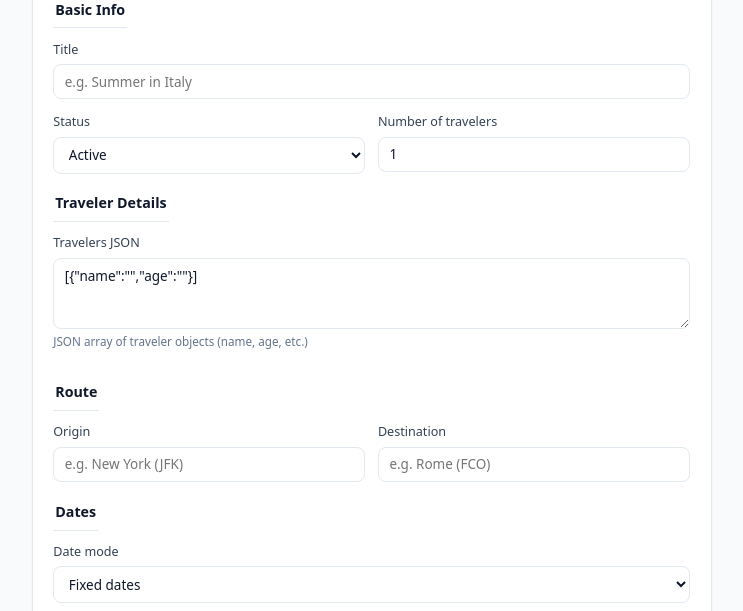
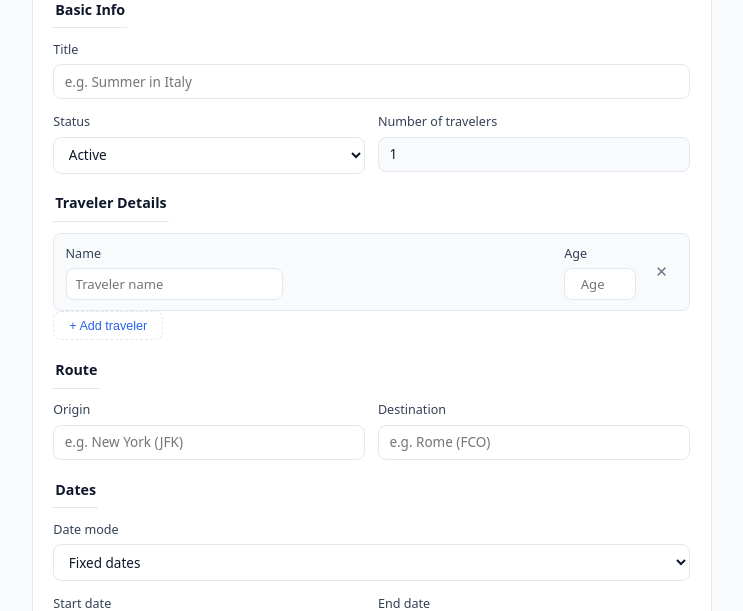
Before and after one commit to qreed60/vacation-deal-agent, a FastAPI app: page /vacations/new in a window 1280 px wide. Shown: the part 152-763 px from the top of the page, without its empty margins (151-894 px from the left). Run offline with FastAPI, Linux system fonts and the light colour scheme.

Commit message:
[dyad] Vacation Form: Traveler Details Editor (Phase 1)

```diff
--- a/app/web/static/styles.css
+++ b/app/web/static/styles.css
@@ -442,6 +442,85 @@ textarea {
   border-top: 1px solid var(--border-color);
 }
 
+/* --- Traveler Editor --- */
+.traveler-editor {
+  display: flex;
+  flex-direction: column;
+  gap: 0.5rem;
+}
+
+.traveler-row {
+  display: grid;
+  grid-template-columns: 1fr auto auto;
+  align-items: center;
+  gap: 0.625rem;
+  padding: 0.625rem 0.75rem;
+  background: #f8fafc;
+  border: 1px solid var(--border-color);
+  border-radius: var(--radius-md);
+}
+
+.traveler-row .form-group {
+  margin-bottom: 0;
+}
+
+.traveler-row input[type="text"] {
+  width: auto;
+  min-width: 160px;
+  padding: 0.4rem 0.6rem;
+  font-size: 0.875rem;
+}
+
+.traveler-row input[type="number"] {
+  width: 72px;
+  padding: 0.4rem 0.5rem;
+  font-size: 0.875rem;
+  text-align: center;
+}
+
+.btn-remove-traveler {
+  display: inline-flex;
+  align-items: center;
+  justify-content: center;
+  width: 32px;
+  height: 32px;
+  padding: 0;
+  font-size: 1rem;
+  color: var(--text-muted);
+  background: transparent;
+  border: 1px solid transparent;
+  border-radius: var(--radius-sm);
+  cursor: pointer;
+  transition: background-color 0.12s, color 0.12s, border-color 0.12s;
+}
+
+.btn-remove-traveler:hover {
+  background: #fef2f2;
+  color: var(--color-danger);
+  border-color: #fecaca;
+}
+
+.btn-add-traveler {
+  display: inline-flex;
+  align-items: center;
+  gap: 0.35rem;
+  font-size: 0.84rem;
+  font-weight: 500;
+  color: var(--color-primary);
+  background: transparent;
+  border: 1px dashed var(--border-color);
+  border-radius: var(--radius-md);
+  padding: 0.45rem 1rem;
+  cursor: pointer;
+  transition: background-color 0.12s, color 0.12s, border-color 0.12s;
+}
+
+.btn-add-traveler:hover {
+  background: #eff6ff;
+  color: var(--color-primary-hover);
+  border-color: var(--color-primary);
+}
+
 /* --- Detail View --- */
 .detail-header {
   display: flex;
--- a/app/web/templates/vacation_form.html
+++ b/app/web/templates/vacation_form.html
@@ -31,21 +31,25 @@
             </div>
             <div class="form-group">
               <label for="travelers">Number of travelers</label>
-              <input type="number" id="travelers" name="number_of_travelers" min="1" value="{{ vacation.number_of_travelers if vacation else 1 }}" required>
+              <input type="number" id="travelers" name="number_of_travelers" min="1" value="{{ vacation.number_of_travelers if vacation else 1 }}" required readonly style="background:#f8fafc; cursor:default;">
             </div>
           </div>
         </div>
       </fieldset>
 
-      <!-- Travelers JSON -->
+      <!-- Traveler Details -->
       <fieldset class="fieldset-section">
         <legend class="fieldset-legend">Traveler Details</legend>
-        <div class="form-group">
-          <label for="travelers_json">Travelers JSON</label>
-          <textarea id="travelers_json" name="travelers_json" rows="3" placeholder='[{"name":"Alice","age":30},{"name":"Bob","age":28}]'>{% if vacation %}{{ vacation.travelers_json }}{% else %}[{"name":"","age":""}]{% endif %}</textarea>
-          <p class="form-hint">JSON array of traveler objects (name, age, etc.)</p>
+        <div class="traveler-editor" id="travelerEditor">
+          <!-- Rows rendered by JS from travelers_json or default -->
         </div>
+        <button type="button" class="btn-add-traveler" id="addTravelerBtn">
+          + Add traveler
+        </button>
       </fieldset>
+
+      <!-- Hidden field for backend compatibility -->
+      <input type="hidden" id="travelers_json_hidden" name="travelers_json" value="">
 
       <!-- Route -->
       <fieldset class="fieldset-section">
@@ -136,4 +140,104 @@
     </form>
   </div>
 </section>
+
+<script>
+(function() {
+  var editor = document.getElementById('travelerEditor');
+  var addBtn = document.getElementById('addTravelerBtn');
+  var hiddenField = document.getElementById('travelers_json_hidden');
+  var travelersCountInput = document.getElementById('travelers');
+
+  // Parse existing JSON or start with one empty row
+  function getInitialTravelers() {
+    var raw = '{% if vacation and vacation.travelers_json %}{{ vacation.travelers_json }}{% else %}{% endif %}';
+    try {
+      var parsed = JSON.parse(raw);
+      if (Array.isArray(parsed) && parsed.length > 0) {
+        return parsed.map(function(t) {
+          return { name: t.name || '', age: t.age != null ? String(t.age) : '' };
+        });
+      }
+    } catch(e) {}
+    return [{ name: '', age: '' }];
+  }
+
+  var travelers = getInitialTravelers();
+
+  function renderRows() {
+    editor.innerHTML = '';
+    travelers.forEach(function(t, i) {
+      var row = document.createElement('div');
+      row.className = 'traveler-row';
+      row.dataset.index = i;
+
+      var nameGroup = document.createElement('div');
+      nameGroup.className = 'form-group';
+      nameGroup.innerHTML = '<label for="traveler_name_' + i + '">Name</label>';
+      var nameInput = document.createElement('input');
+      nameInput.type = 'text';
+      nameInput.id = 'traveler_name_' + i;
+      nameInput.name = 'traveler_name_' + i;
+      nameInput.value = t.name || '';
+      nameInput.placeholder = 'Traveler name';
+      nameGroup.appendChild(nameInput);
+
+      var ageGroup = document.createElement('div');
+      ageGroup.className = 'form-group';
+      ageGroup.innerHTML = '<label for="traveler_age_' + i + '">Age</label>';
+      var ageInput = document.createElement('input');
+      ageInput.type = 'number';
+      ageInput.id = 'traveler_age_' + i;
+      ageInput.name = 'traveler_age_' + i;
+      ageInput.min = '0';
+      ageInput.max = '120';
+      ageInput.value = t.age || '';
+      ageInput.placeholder = 'Age';
+      ageGroup.appendChild(ageInput);
+
+      var removeBtn = document.createElement('button');
+      removeBtn.type = 'button';
+      removeBtn.className = 'btn-remove-traveler';
+      removeBtn.title = 'Remove traveler';
+      removeBtn.textContent = '\u2715';
+      removeBtn.addEventListener('click', function() { removeTraveler(i); });
+
+      row.appendChild(nameGroup);
+      row.appendChild(ageGroup);
+      row.appendChild(removeBtn);
+      editor.appendChild(row);
+    });
+    updateCount();
+  }
+
+  function addTraveler() {
+    travelers.push({ name: '', age: '' });
+    renderRows();
+  }
+
+  function removeTraveler(index) {
+    if (travelers.length <= 1) return; // keep at least one
+    travelers.splice(index, 1);
+    renderRows();
+  }
+
+  function updateCount() {
+    travelersCountInput.value = travelers.length;
+  }
+
+  function syncHiddenField() {
+    var output = travelers.map(function(t) {
+      return { name: t.name || '', age: t.age !== '' ? parseInt(t.age, 10) : '' };
+    });
+    hiddenField.value = JSON.stringify(output);
+  }
+
+  addBtn.addEventListener('click', addTraveler);
+  document.querySelector('form').addEventListener('submit', syncHiddenField);
+
+  // Initial render
+  renderRows();
+})();
+</script>
+
 {% endblock %}
```
